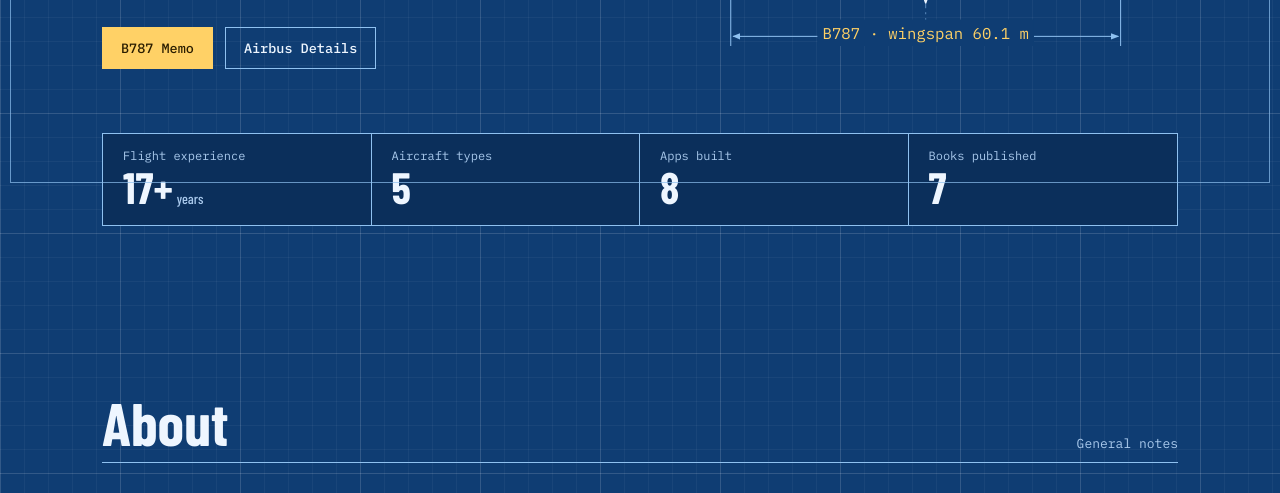
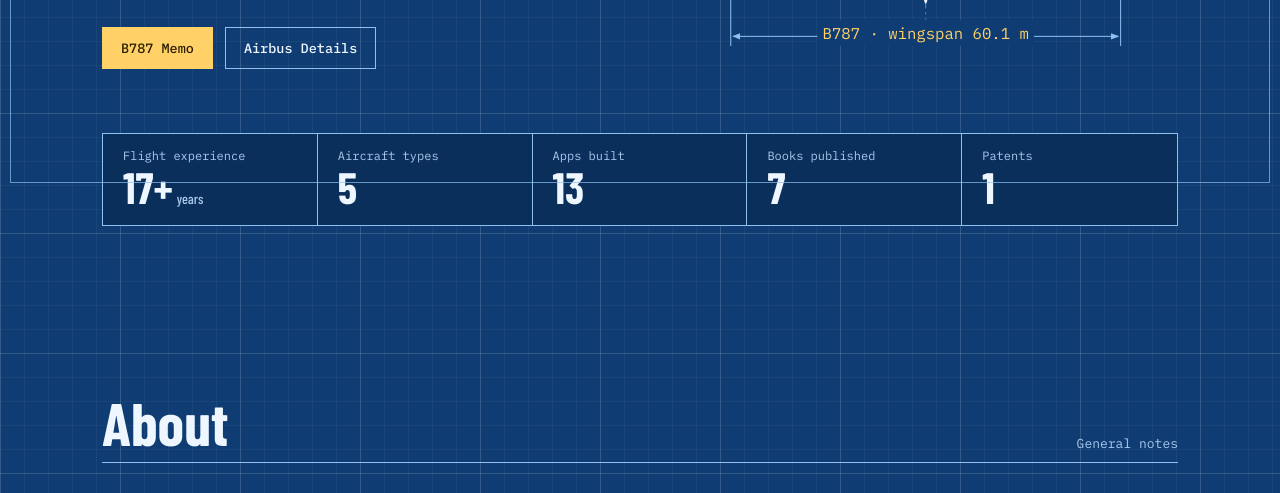
Before and after one commit to outinletter/mycaptcareer, a plain HTML site: page index.html in a window 1280 px wide. Shown: the part 607-1100 px from the top of the page. Drawn offline with nearby package versions, Linux system fonts and the light colour scheme.

Commit message:
Apps built 13, Patents 1 추가
Co-Authored-By: Claude Sonnet 5.5 <noreply@anthropic.com>

```diff
--- a/index.html
+++ b/index.html
@@ -69,14 +69,14 @@ h1{font:700 clamp(58px,9.4vw,132px)/.92 var(--head);letter-spacing:-.01em}
 @keyframes fade{to{opacity:1}}
 
 /* title block */
-.tb{margin-top:64px;display:grid;grid-template-columns:repeat(4,1fr);border:1px solid var(--line);background:var(--bg2)}
+.tb{margin-top:64px;display:grid;grid-template-columns:repeat(5,1fr);border:1px solid var(--line);background:var(--bg2)}
 .tb div{padding:14px 20px;border-right:1px solid var(--line)}
 .tb div:last-child{border-right:0}
 .tb span{display:block;font:400 12px var(--mono);color:var(--muted)}
 .tb b{font:700 44px/1.1 var(--head)}
 .tb small{font:400 14px var(--head);color:var(--muted);margin-left:4px}
 @media(max-width:900px){.hero{grid-template-columns:1fr}.plane{max-width:420px;margin:0 auto}}
-@media(max-width:640px){.tb{grid-template-columns:repeat(2,1fr)}.tb div:nth-child(2){border-right:0}.tb div:nth-child(-n+2){border-bottom:1px solid var(--line)}}
+@media(max-width:640px){.tb{grid-template-columns:repeat(2,1fr)}.tb div:nth-child(even){border-right:0}.tb div:nth-child(-n+4){border-bottom:1px solid var(--line)}}
 
 /* sections */
 section.s{padding:96px 0}
@@ -232,8 +232,9 @@ nav a:is(:focus-visible,:active),.ct a.m:is(:focus-visible,:active){border-color
   <div class="tb">
     <div><span>Flight experience</span><b><span data-experience-years style="display:inline;font:inherit;color:inherit">17</span>+</b><small>years</small></div>
     <div><span>Aircraft types</span><b>5</b></div>
-    <div><span>Apps built</span><b>8</b></div>
+    <div><span>Apps built</span><b>13</b></div>
     <div><span>Books published</span><b>7</b></div>
+    <div><span>Patents</span><b>1</b></div>
   </div>
 </div></section>
 
```
